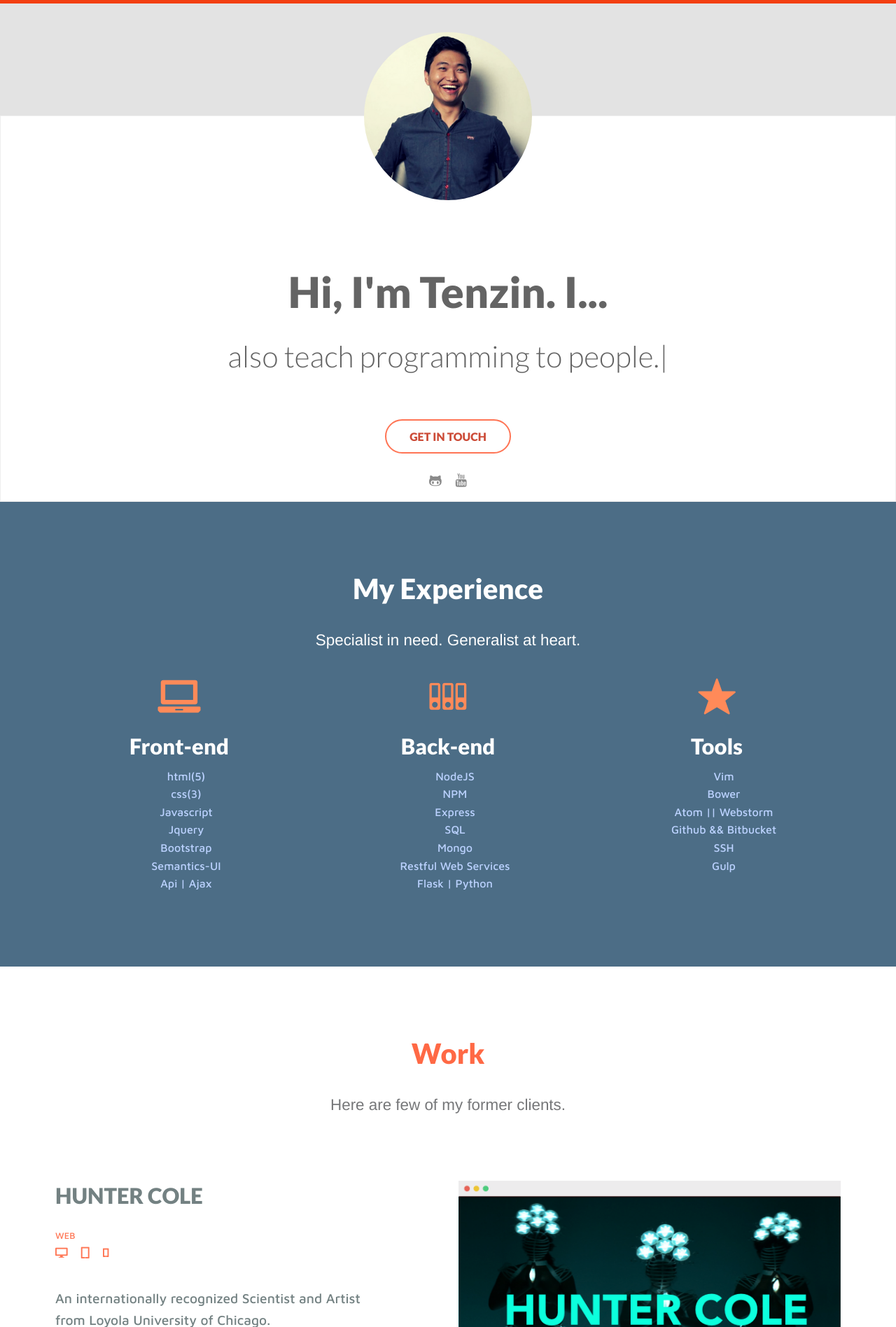
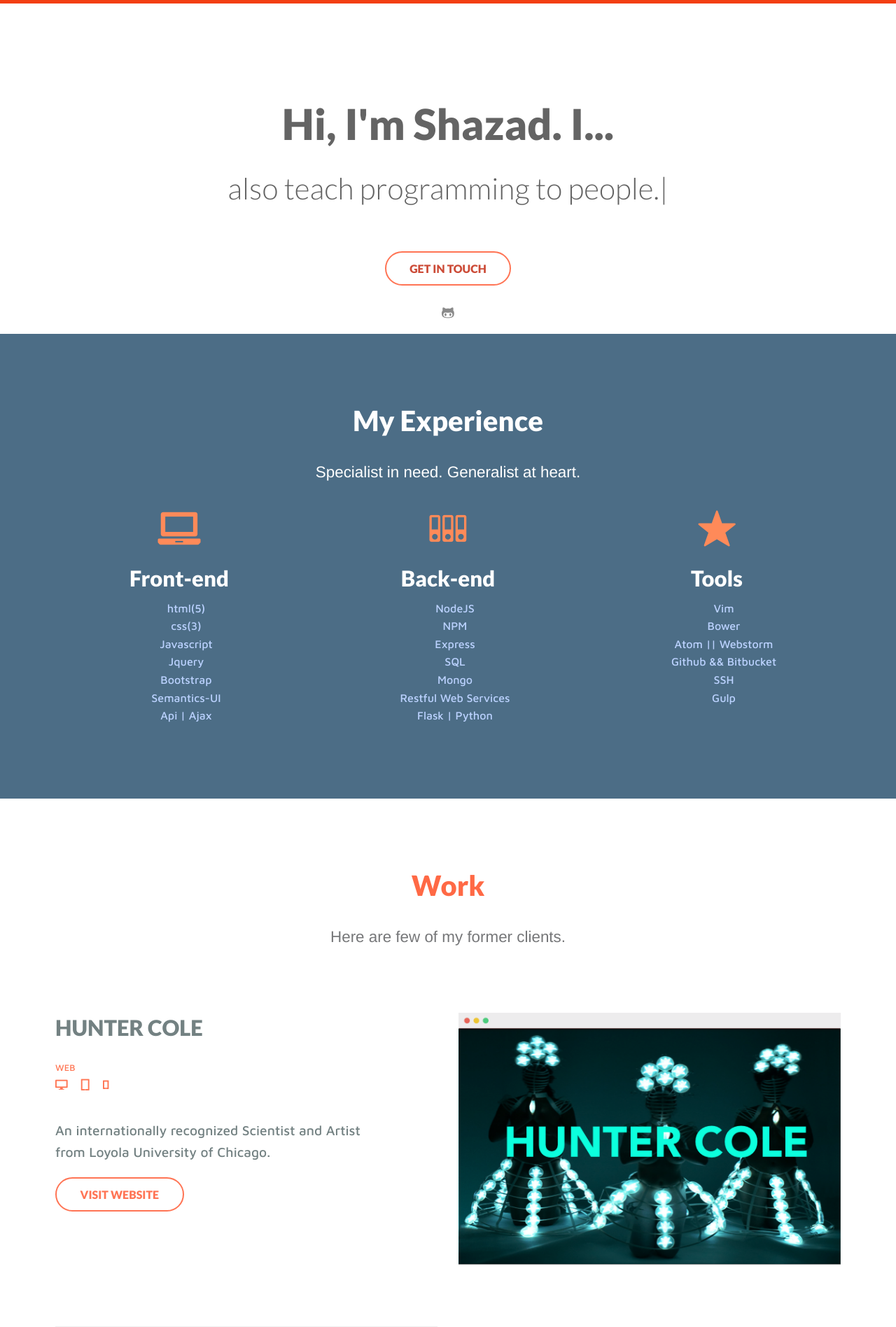
Before and after one commit to ShazadH/my-portfolio, a PHP site: page / in a window 1280 px wide. Shown: the top 1896 px of the page at 70% size. Run offline with PHP 8.4, Linux system fonts and the light colour scheme.

Commit message:
Modifaications

```diff
--- a/assets/styles/styles.css
+++ b/assets/styles/styles.css
@@ -3,7 +3,7 @@
 /*********** Global Styles********/
 
 body, html {
-		background-color: #E3E3E3;
+		background-color: #5D6579;
 }
 
 h1, h2, h3, h4, h5, h6 {
@@ -12,7 +12,7 @@ h1, h2, h3, h4, h5, h6 {
 }
 
 .wrapper {
-		background: #E3E3E3;
+		background: white;
 }
 
 .img-circle {
@@ -73,7 +73,7 @@ h1, h2, h3, h4, h5, h6 {
 
 #about {
 		margin-top: 10em;
-		border: 1px solid #eee;
+		border: 1px solid white;
 		background-color: white;
 		padding-bottom: 1em;
 }
--- a/index.html
+++ b/index.html
@@ -5,7 +5,7 @@
 	<meta charset="utf-8">
 	<meta http-equiv="X-UA-Compatible" content="IE=edge">
 	<meta name="viewport" content="width=device-width,initial-scale=1,minimum-scale=1, maximum-scale=1" />
-	<title>Adhoc Portfolio Tenzin</title>
+	<title>Shazad's Portfolio</title>
 	<script src="bower_components/jquery/dist/jquery.min.js" charset="utf-8"></script>
 	<link rel="stylesheet" href="bower_components/foundation-sites/dist/css/foundation.min.css">
 	<link rel="stylesheet" href="">
@@ -31,22 +31,21 @@
 		<section id="about">
 			<div class="row">
 				<div class="small-12 large-8 large-offset-2 columns text-center">
-					<img class="img-circle" src="assets/images/adhoc-profile-pic.png" alt="headshot">
+					<!-- <img class="img-circle" src="assets/images/" alt="headshot"> -->
 					<div class="details">
-						<h2>Hi, I'm Tenzin. I...<br> <span id="writing-text"><span></h2>
+						<h2>Hi, I'm Shazad. I...<br> <span id="writing-text"><span></h2>
 					</div>
 				</div>
 			</div>
 			<div class="row">
 				<div class="small-12 column">
 					<div class="cta text-center">
-						<a class="my-button cta-button expand form-button" href="mailto:tenzinphuljung7@gmail.com">Get In Touch</a>
+						<a class="my-button cta-button expand form-button" href="mailto:">Get In Touch</a>
 					</div>
 				</div>
 				<div class="small-12 column">
 					<div class="my-arrow-div text-center">
-						<a href="https://github.com/developertenzin"><i class="fa fa-github-alt fa-2x"></i></a>
-						<a href="http://www.youtube.com/whatsdev"><i class="fa fa-youtube fa-2x"></i></a>
+						<a href="https://github.com/ShazadH"><i class="fa fa-github-alt fa-2x"></i></a>
 					</div>
 				</div>
 			</div>
@@ -190,7 +189,7 @@
 					<p class="text-center">I'm currently available for work.</p>
 				</div>
 				<div class="small-12 columns" id="startButtonDiv">
-					<a class="my-button form-button" href="mailto:tenzinphuljung7@gmail.com">Start Now</a>
+					<a class="my-button form-button" href="mailto:">Start Now</a>
 				</div>
 			</div>
 		</section>
@@ -198,8 +197,8 @@
 		<footer id="footer">
 			<div class="row text-center">
 				<div class="small-12 medium-6 medium-offset-3 columns">
-					<p id="logo">TP</p>
-					<p id="copyright">Copyright &copy; 2017 | Tenzin Phuljung</p>
+					<p id="logo">SH</p>
+					<p id="copyright">Copyright &copy; 2017 | Shazad Hoang</p>
 				</div>
 			</div>
 		</footer>
```
Also changed, not shown: assets/images/adhoc-profile-pic.png (deleted).
